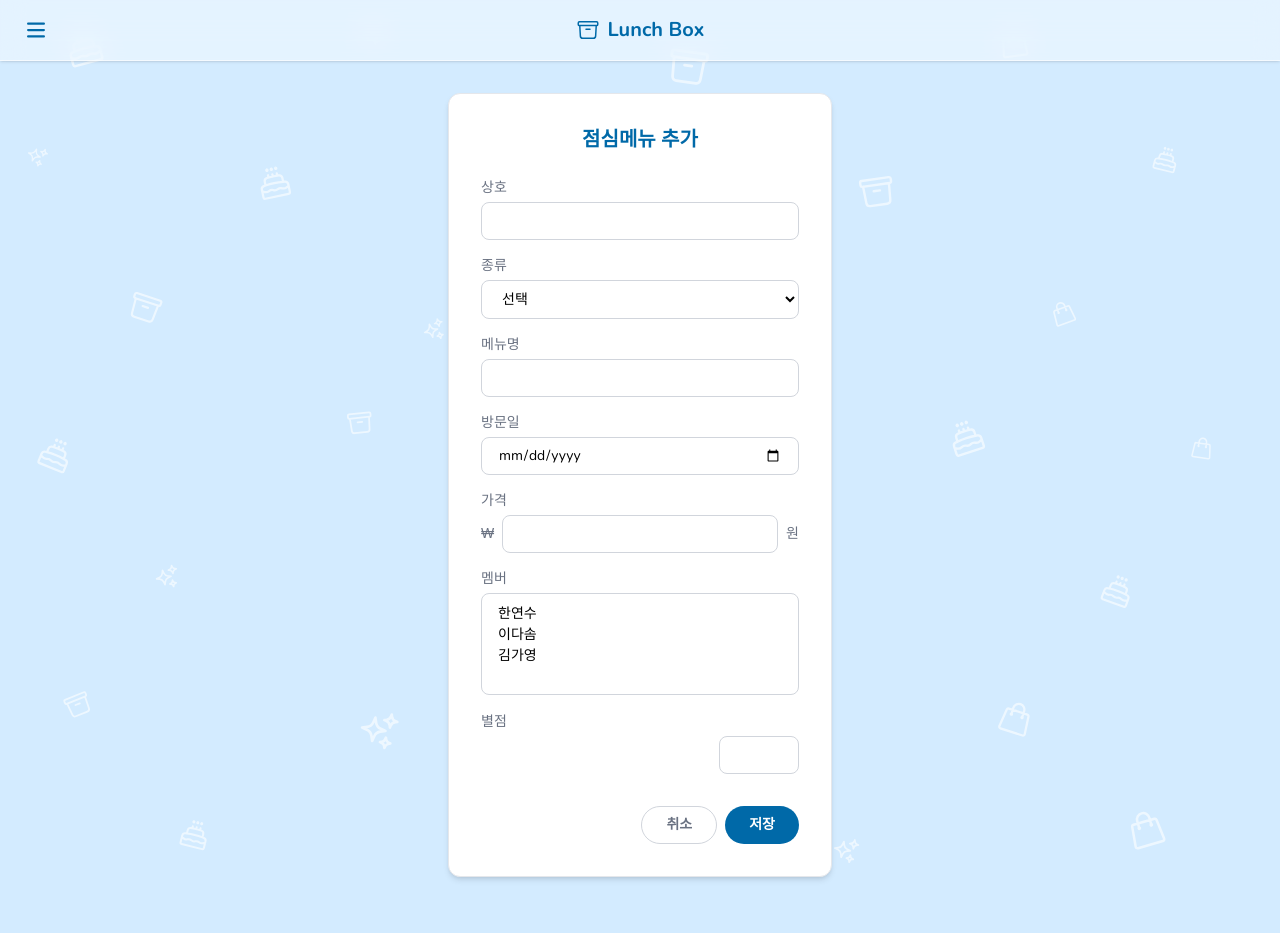
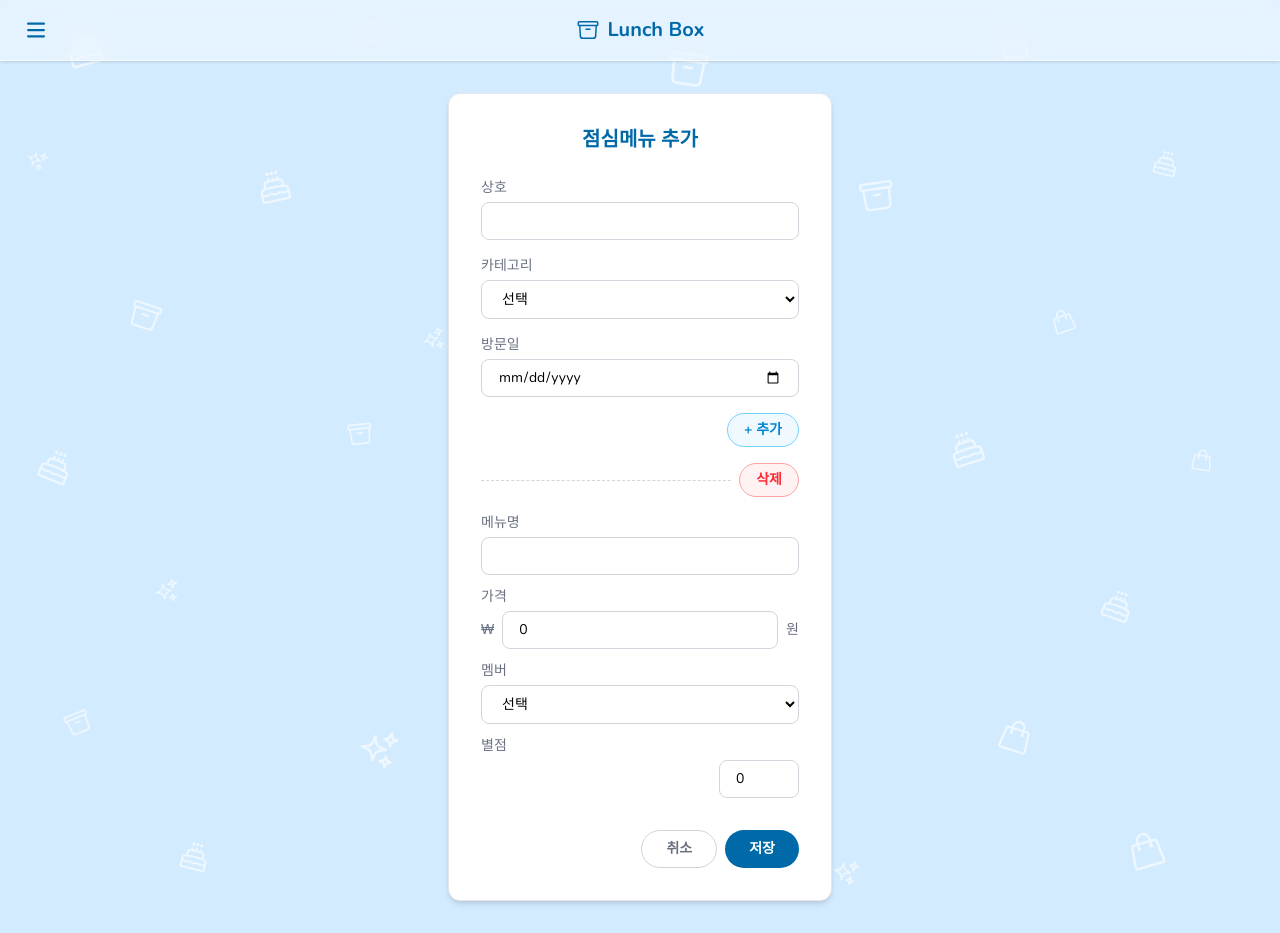
Before and after one commit to yshan8386/lunch-box, a React (Vite) app: page /lunch/write in a window 1280 px wide. Before the commit the page ends 909 px from the top, so only its background shows below. Built offline with nearby package versions, Linux system fonts and the light colour scheme.

Commit message:
중간 커밋

```diff
--- a/src/App.tsx
+++ b/src/App.tsx
@@ -1,7 +1,7 @@
 import './App.css'
 
 import { useState, useEffect } from 'react'
-import {BrowserRouter, Routes, Route} from 'react-router-dom'
+import { BrowserRouter, Routes, Route } from 'react-router-dom'
 import { CakeIcon, ArchiveBoxIcon, ShoppingBagIcon, SparklesIcon } from '@heroicons/react/24/outline'
 
 import Header from './components/Header.tsx'
--- a/src/pages/lunch/Detail.tsx
+++ b/src/pages/lunch/Detail.tsx
@@ -7,6 +7,7 @@ function Detail(){
     const {id} = useParams()
     const item = data.find((d)=>d.id === Number(id))
     const navigate = useNavigate()
+    const menus = item?.menus;
 
     if(!item) return <div className="p-6">데이터를 찾을 수 없습니다.</div>
 
@@ -18,48 +19,52 @@ function Detail(){
                 <div className="text-center border-b border-dashed border-gray-400 pb-4 mb-4">
                     <p className="text-xs text-gray-400">LUNCH BOX</p>
                     <p className="text-2xl font-bold mt-1">{item.store}</p>
-                    <p className="text-gray-600 mt-1">{item.menu}</p>
+                    <p className="text-gray-600 font-bold mt-1">{item.category_nm}</p>
+                    <p className="text-gray-600 mt-1">{item.date}</p>
                 </div>
 
                 {/* 내용 */}
                 <div className="space-y-2 text-sm border-b border-dashed border-gray-400 pb-4 mb-4">
+                    {!menus &&
+                        <div className="flex justify-between">데이터가 없습니다.</div>
+                    }
+
+                    {menus?.map((menu, index)=>(
+                        <div key={menu.id}>
+                            {index > 0 && <hr className="border-dashed border-gray-300 my-2" />}
                             <div className="flex justify-between">
-                        <span className="text-gray-500">방문일</span>
-                        <span>{item.date}</span>
+                                <span className="text-gray-500">사람</span>
+                                <span>{menu.person_nm}</span>
                             </div>
                             <div className="flex justify-between">
-                        <span className="text-gray-500">카테고리</span>
-                        <span>{item.category}</span>
+                                <span className="text-gray-500">메뉴</span>
+                                <span>{menu.menu}</span>
                             </div>
                             <div className="flex justify-between">
                                 <span className="text-gray-500">가격</span>
-                        <span>₩{Number(item.price).toLocaleString()}</span>
+                                <span>₩{Number(menu.price).toLocaleString()}</span>
                             </div>
-                    <div className="flex justify-between">
-                        <span className="text-gray-500">방문자</span>
-                        <span>{item.person.join(', ')}</span>
-                    </div>
-                </div>
-
-                {/* 별점 */}
                             <div className="text-center">
                                 <p className="text-xs text-gray-400 mb-1">RATING</p>
                                 <p className="text-2xl tracking-widest">
-                        {'★'.repeat(item.grade)}{'☆'.repeat(5 - item.grade)}
+                                    {'★'.repeat(menu.grade)}{'☆'.repeat(5 - menu.grade)}
                                 </p>
+                            </div>
+                        </div>
+                    ))}
                 </div>
             </div>
 
              {/* 버튼 */}
             <div className="flex justify-center gap-2 mt-4 w-72">
                 <button
-                    onClick={() => navigate('/')}
-                    className="px-4 py-1.5 border border-gray-300 text-gray-500 text-sm font-semibold rounded-full hover:bg-gray-100 transition-colors"
+                    onClick={() => navigate('/lunch/list')}
+                    className="px-4 py-1.5 bg-white border border-gray-300 text-gray-500 text-sm font-semibold rounded-full hover:bg-gray-100 transition-colors"
                 >
                 목록으로
                 </button>
                 <button
-                    onClick={() => navigate(`/write/${id}`)}
+                    onClick={() => navigate(`/lunch/write/${id}`)}
                     className="px-4 py-1.5 bg-sky-700 text-white text-sm font-semibold rounded-full hover:bg-sky-800 transition-colors"
                 >
                 수정
--- a/src/pages/lunch/List.tsx
+++ b/src/pages/lunch/List.tsx
@@ -18,7 +18,7 @@ function List(){
                 </thead>
                 <tbody>
                 {data.map((item, index) => (
-                    <tr key={item.id} className="hover:bg-sky-50/60 cursor-pointer border-t border-sky-100/60" onClick={() => navigate(`/detail/${item.id}`)}>
+                    <tr key={item.id} className="hover:bg-sky-50/60 cursor-pointer border-t border-sky-100/60" onClick={() => navigate(`/lunch/detail/${item.id}`)}>
                         <td className="px-4 py-3">{index+1}</td>
                         <td className="px-4 py-3">{item.category_nm}</td>
                         <td className="px-4 py-3">{item.store}</td>
--- a/src/pages/lunch/Write.tsx
+++ b/src/pages/lunch/Write.tsx
@@ -1,30 +1,42 @@
 import { useState } from "react"
 import { useNavigate } from "react-router-dom"
 
-import { Lunch } from '../../types/lunch'
-import { Person } from '../../types/person'
-import { Category } from '../../types/category'
+import type { Lunch, Menu } from '../../types/lunch'
+import type { Person } from '../../types/person'
+import type { Category } from '../../types/category'
 
 interface WriteProps {
-    addLunch: (item: Lunch)=>void
+    addLunch: (item: Lunch) => void
     persons: Person[]
     category: Category[]
 }
 
-function Write({addLunch, persons, category} : WriteProps){
-    const [form, setForm] = useState({ store: '', date:'', category:'', category_nm:'', menus:[]})
-    const [menu, setMenu] = useState({menu: '', person:0, person_nm:'', price:0, grade:0})
+const emptyMenu = (): Menu => ({ id: Date.now(), menu: '', person: 0, person_nm: '', price: 0, grade: 0 })
+
+function Write({ addLunch, persons, category }: WriteProps) {
+    const [form, setForm] = useState({ store: '', date: '', category: 0, category_nm: '' })
+    const [menus, setMenus] = useState<Menu[]>([emptyMenu()])
 
     const navigate = useNavigate()
-    const handleSave = ()=>{
-        console.log("저장");
-        addLunch({id : Date.now(),
-                    ...form
-        })
+
+    const handleSave = () => {
+        addLunch({ id: Date.now(), ...form, menus })
     }
-    const handleChange = (e)=>{
-        console.log("change")
-        setForm(prev=> ({...prev, [e.target.name] : e.target.value }))
+
+    const handleChange = (e: React.ChangeEvent<HTMLInputElement | HTMLSelectElement>) => {
+        setForm(prev => ({ ...prev, [e.target.name]: e.target.value }))
+    }
+
+    const addMenu = () => {
+        setMenus(prev => [...prev, emptyMenu()])
+    }
+
+    const deleteMenu = (index: number) => {
+        setMenus(prev => prev.filter((_, i) => i !== index))
+    }
+
+    const handleMenuChange = (index: number, e: React.ChangeEvent<HTMLInputElement | HTMLSelectElement>) => {
+        setMenus(prev => prev.map((m, i) => i === index ? { ...m, [e.target.name]: e.target.value } : m))
     }
 
     return (
@@ -42,20 +54,13 @@ function Write({addLunch, persons, category} : WriteProps){
                 </div>
 
                 <div>
-                    <label className="block text-sm text-gray-500 mb-1">종류</label>
-                    <select name="category"
-                        value={form.category}
-                        onChange={handleChange}
+                    <label className="block text-sm text-gray-500 mb-1">카테고리</label>
+                    <select name="category" value={form.category} onChange={handleChange}
                         className="w-full border border-gray-300 rounded-lg px-4 py-2 text-sm"
                     >
                         <option value="">선택</option>
-                        {category.map((item)=>(<option value={item.code}>{item.category}</option>))}
+                        {category.map((item) => (<option key={item.code} value={item.code}>{item.category}</option>))}
                     </select>
-                </div>
-
-                <div>
-                    <label className="block text-sm text-gray-500 mb-1">메뉴명</label>
-                    <input name="menu" value={form.menu} onChange={handleChange} className="w-full border border-gray-300 rounded-lg px-4 py-2 text-sm focus:outline-none focus:ring-2 focus:ring-sky-400" />
                 </div>
 
                 <div>
@@ -63,44 +68,71 @@ function Write({addLunch, persons, category} : WriteProps){
                     <input name="date" value={form.date} onChange={handleChange} type="date" className="w-full border border-gray-300 rounded-lg px-4 py-2 text-sm focus:outline-none focus:ring-2 focus:ring-sky-400" />
                 </div>
 
+                {/* 추가 버튼 */}
+                <div className="flex justify-end">
+                    <button
+                        type="button"
+                        onClick={addMenu}
+                        className="px-4 py-1.5 bg-sky-50 border border-sky-300 text-sky-600 text-sm font-semibold rounded-full hover:bg-sky-100 transition-colors"
+                    >
+                        + 추가
+                    </button>
+                </div>
+
+                {/* 메뉴 목록 */}
+                {menus.map((menu, index) => (
+                    <div key={menu.id}>
+                        <div className="flex items-center gap-2 mb-4">
+                            <hr className="flex-1 border-dashed border-gray-300" />
+                            <button type="button" onClick={() => deleteMenu(index)}
+                                className="px-4 py-1.5 bg-red-50 border border-red-300 text-red-500 text-sm font-semibold rounded-full hover:bg-red-100 transition-colors"
+                            >
+                                삭제
+                            </button>
+                        </div>
+
+                        <div className="space-y-3">
+                            <div>
+                                <label className="block text-sm text-gray-500 mb-1">메뉴명</label>
+                                <input name="menu" value={menu.menu} onChange={(e) => handleMenuChange(index, e)} className="w-full border border-gray-300 rounded-lg px-4 py-2 text-sm focus:outline-none focus:ring-2 focus:ring-sky-400" />
+                            </div>
+
                             <div>
                                 <label className="block text-sm text-gray-500 mb-1">가격</label>
                                 <div className="flex items-center gap-2">
                                     <span className="text-sm text-gray-500">₩</span>
-                        <input name="price" value={form.price} onChange={handleChange} type="number" className="flex-1 border border-gray-300 rounded-lg px-4 py-2 text-sm focus:outline-none focus:ring-2 focus:ring-sky-400" />
+                                    <input name="price" value={menu.price} onChange={(e) => handleMenuChange(index, e)} type="number" className="flex-1 border border-gray-300 rounded-lg px-4 py-2 text-sm focus:outline-none focus:ring-2 focus:ring-sky-400" />
                                     <span className="text-sm text-gray-500">원</span>
                                 </div>
                             </div>
 
                             <div>
                                 <label className="block text-sm text-gray-500 mb-1">멤버</label>
-                    <select name="persons"
-                        multiple
-                        value={form.persons}
-                        onChange={(e) => {
-                            const selected = Array.from(e.target.selectedOptions, o => o.value)
-                            setForm(prev => ({...prev, person: selected}))
-                        }}
+                                <select name="person" value={menu.person} onChange={(e) => handleMenuChange(index, e)}
                                     className="w-full border border-gray-300 rounded-lg px-4 py-2 text-sm"
                                 >
-                        {persons.map((person)=><option value={person.id}>{person.name}</option>)}
+                                    <option value="">선택</option>
+                                    {persons.map((person) => <option key={person.id} value={person.id}>{person.name}</option>)}
                                 </select>
                             </div>
 
                             <div>
                                 <label className="block text-sm text-gray-500 mb-1">별점</label>
                                 <div className="flex justify-end">
-                        <input name="grade" value={form.grade} onChange={handleChange} type="number" min="1" max="5" className="w-20 border border-gray-300 rounded-lg px-4 py-2 text-sm focus:outline-none focus:ring-2 focus:ring-sky-400" />
+                                    <input name="grade" value={menu.grade} onChange={(e) => handleMenuChange(index, e)} type="number" min="1" max="5" className="w-20 border border-gray-300 rounded-lg px-4 py-2 text-sm focus:outline-none focus:ring-2 focus:ring-sky-400" />
                                 </div>
                             </div>
+                        </div>
+                    </div>
+                ))}
 
                 </div>
 
                 {/* 버튼 */}
                 <div className="flex justify-end gap-2 mt-8">
                     <button
-                        onClick={() => navigate('/list')}
-                        className="px-6 py-2 border border-gray-300 text-gray-500 text-sm font-semibold rounded-full hover:bg-gray-100 transition-colors"
+                        onClick={() => navigate('/lunch/list')}
+                        className="px-6 py-2 bg-white border border-gray-300 text-gray-500 text-sm font-semibold rounded-full hover:bg-gray-100 transition-colors"
                     >
                         취소
                     </button>
--- a/src/types/category.ts
+++ b/src/types/category.ts
@@ -1,4 +1,4 @@
-export interface Category {
+export type Category = {
     id : number
     category : string
     code : string
```
Lines whose indentation alone changed are shown as unchanged.
